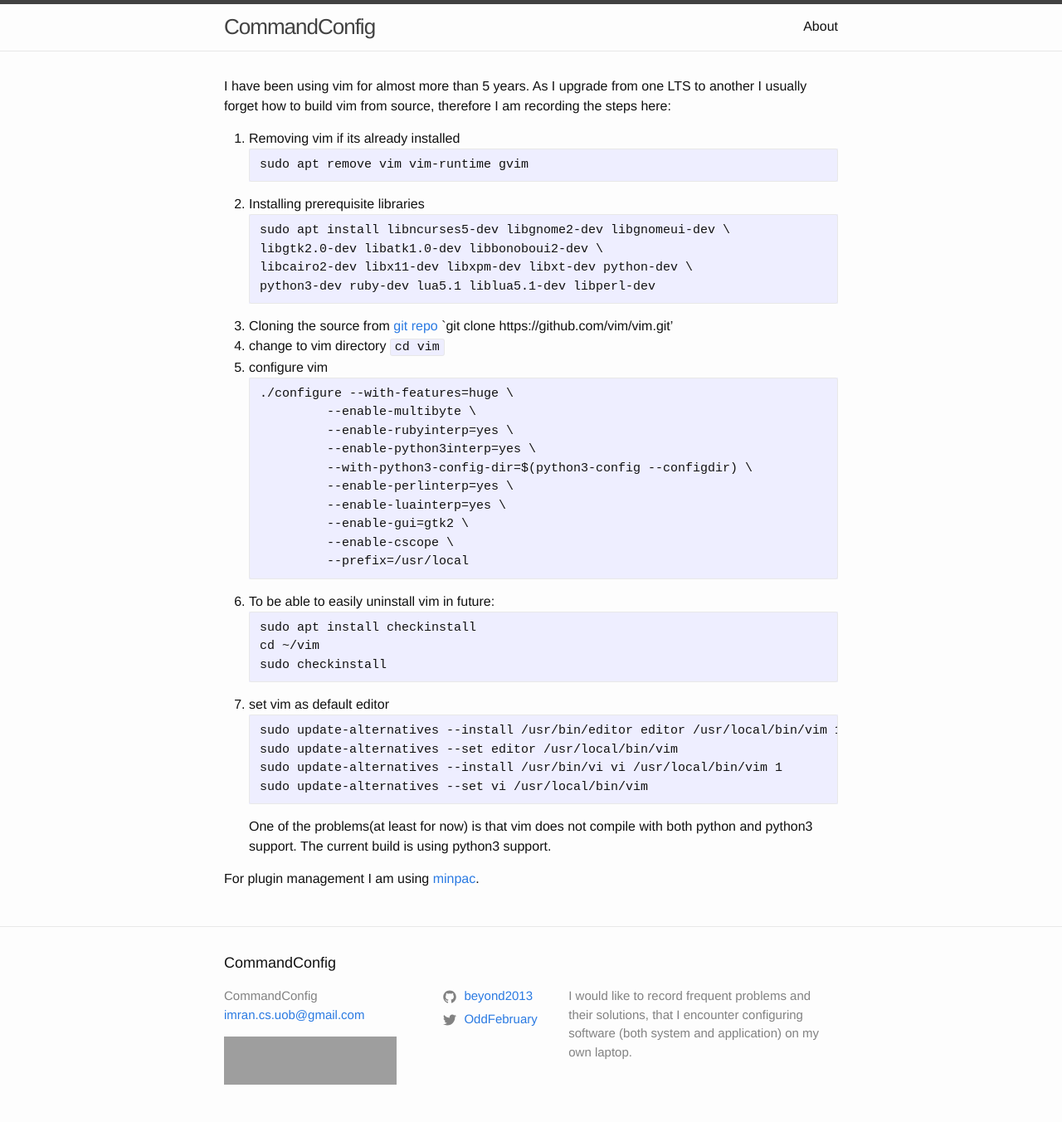
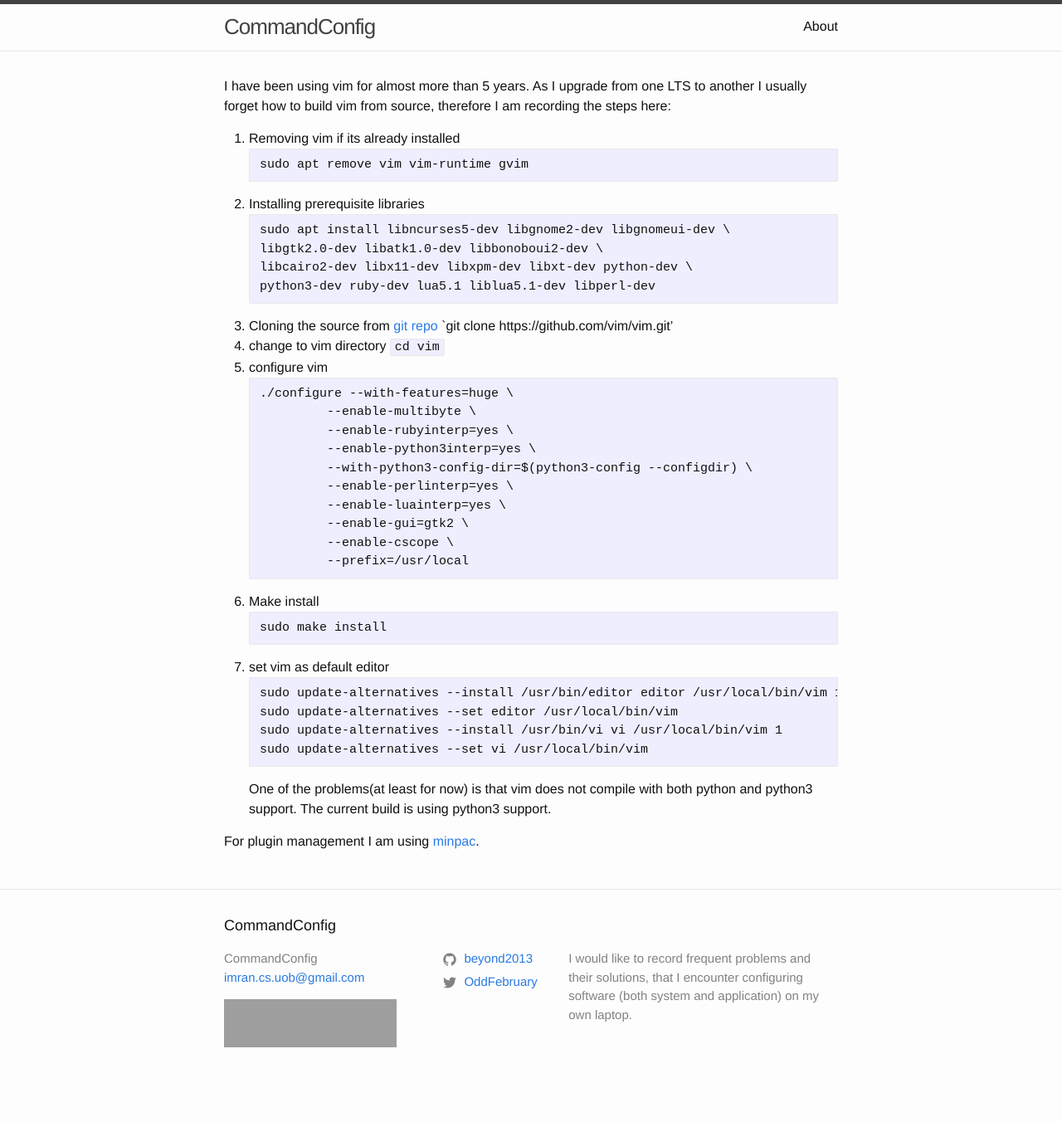
Before and after one commit to beyond2013/beyond2013.github.io, a Jekyll site: the page built from _posts/2020-06-03-building-vim-from-source.markdown, in a window 1280 px wide. Shown: the whole page at 83% size. Built offline with Jekyll 4.4.1, drawn with Linux system fonts in a browser that asks for light colours; after the commit the page ends 1307 px from its top, so only the background shows below that; grey boxes are pictures that could not be loaded.

Commit message:
Update 2020-06-03-building-vim-from-source.markdown

````diff
--- a/_posts/2020-06-03-building-vim-from-source.markdown
+++ b/_posts/2020-06-03-building-vim-from-source.markdown
@@ -34,11 +34,9 @@ python3-dev ruby-dev lua5.1 liblua5.1-dev libperl-dev
             --enable-cscope \
             --prefix=/usr/local
 ```
-6. To be able to easily uninstall vim in future:
+6. Make install
 ```
-sudo apt install checkinstall
-cd ~/vim
-sudo checkinstall
+sudo make install
 ```
 7. set vim as default editor
 ```
````
